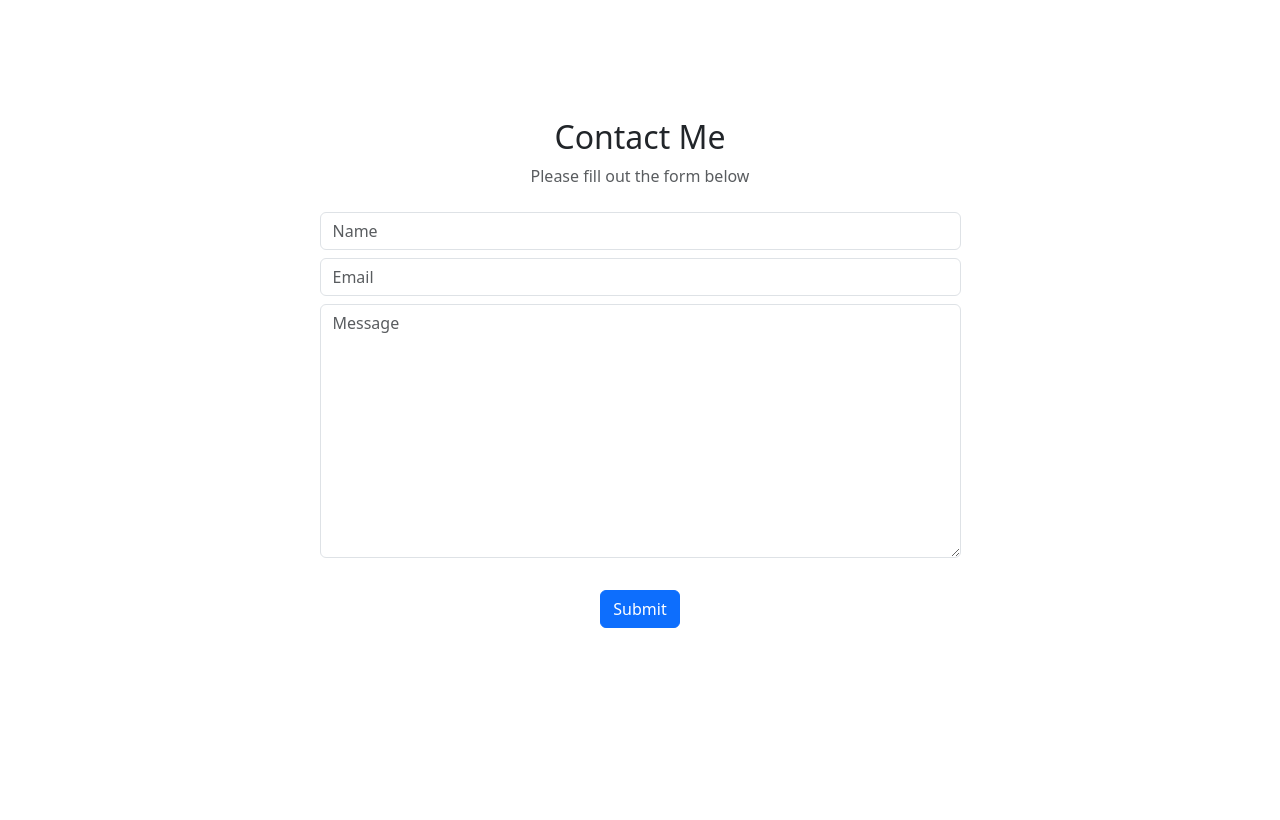
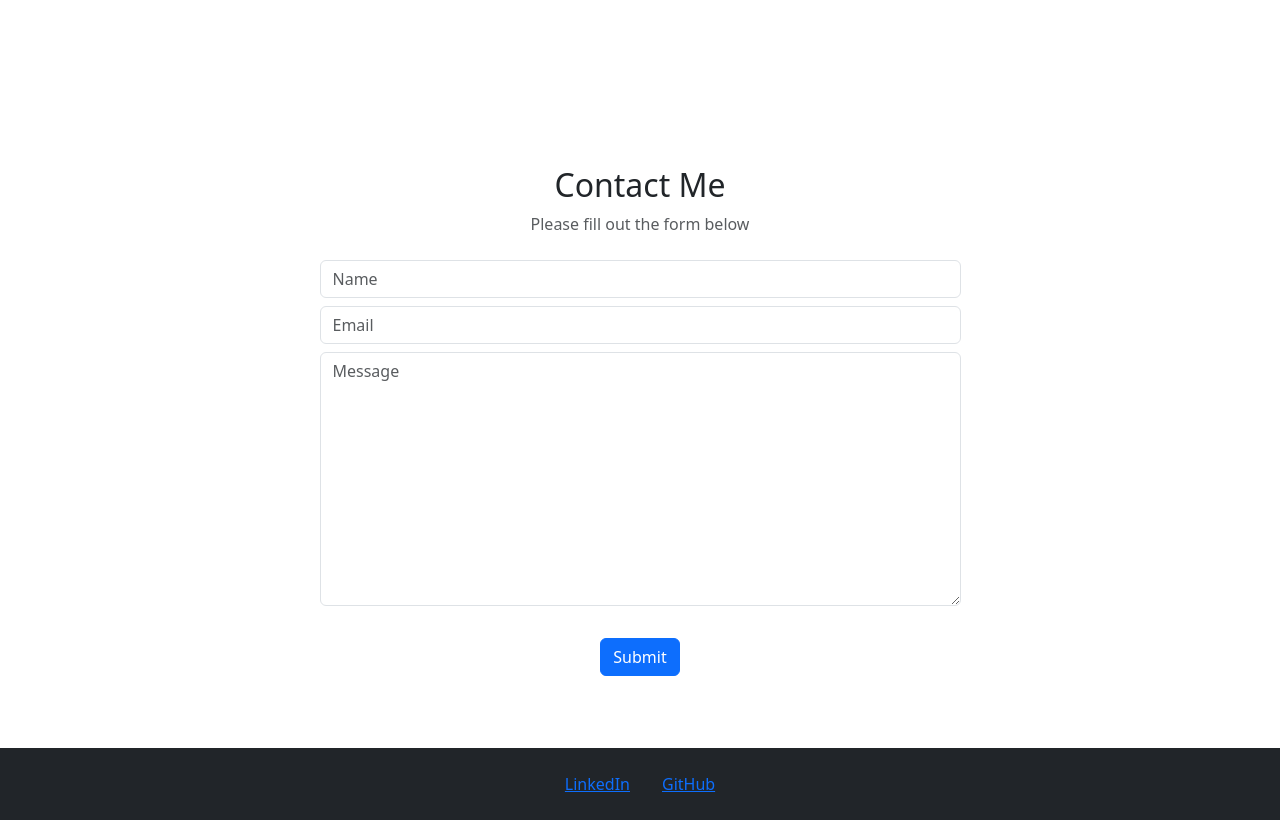
Before and after one commit to ryankline122/portfolio-v2, a Vue app: page / in a window 1280 px wide. Shown: the part 2391-3211 px from the top of the page. Before the commit the page ends 3043 px from the top, so only its background shows below. Built offline with nearby package versions, Linux system fonts and the light colour scheme.

Commit message:
Adds footer. Just needs content.

```diff
--- /dev/null
+++ b/src/components/FooterComponent.vue
@@ -0,0 +1,17 @@
+<script>
+
+</script>
+
+<template>
+<!-- Footer -->
+<footer class="bg-dark text-light p-4">
+    <div class="container">
+        <div class="row">
+            <div class="col-md-12 text-center">
+                <a href="https://www.linkedin.com/in/your-linkedin-profile" class="mx-3" target="_blank">LinkedIn</a>
+                <a href="https://github.com/your-github-profile" class="mx-3" target="_blank">GitHub</a>
+            </div>
+        </div>
+    </div>
+</footer>
+</template>
--- a/src/views/HomeView.vue
+++ b/src/views/HomeView.vue
@@ -5,6 +5,7 @@ import AboutComponent from '../components/AboutComponent.vue'
 import ProjectComponent from '../components/ProjectComponent.vue'
 import TimelineComponent from '../components/TimelineComponent.vue';
 import ContactComponent from '../components/ContactComponent.vue';
+import FooterComponent from '../components/FooterComponent.vue'
 
 </script>
 
@@ -13,5 +14,6 @@ import ContactComponent from '../components/ContactComponent.vue';
     <AboutComponent class="py-3"></AboutComponent>
     <TimelineComponent class="py-3"></TimelineComponent>
     <ProjectComponent class="py-5"></ProjectComponent>
-    <ContactComponent></ContactComponent>
+    <ContactComponent class="py-5"></ContactComponent>
+    <FooterComponent></FooterComponent>
 </template>
```
